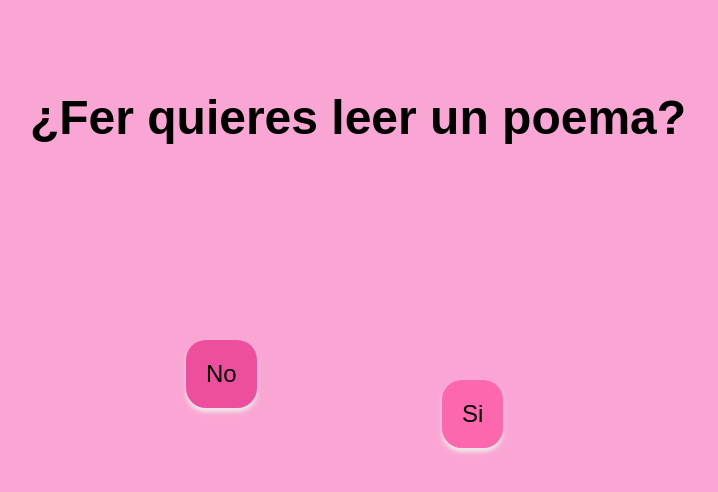
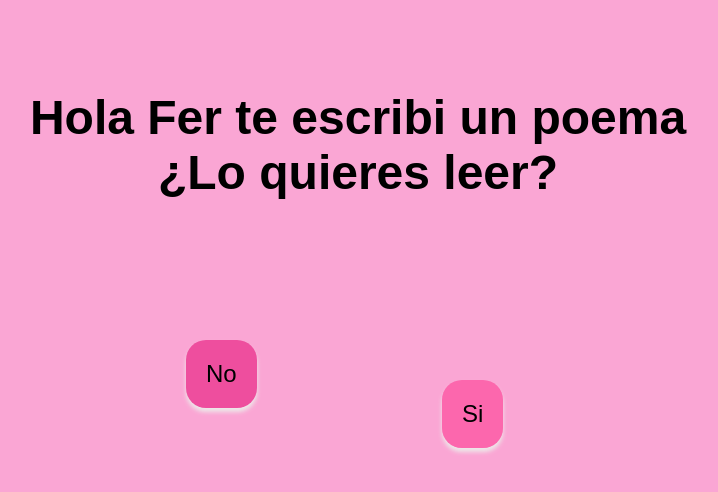
Before and after one commit to DanyZz6/Fer, a plain HTML site: page index.html in a window 1280 px wide. Shown: the whole page, without its empty margins (282-1000 px from the left). Drawn offline with Linux system fonts and the light colour scheme.

Commit message:
Update index.html

```diff
--- a/index.html
+++ b/index.html
@@ -86,7 +86,7 @@
 	</script>
 </head>
 <body>
-	<h1>¿Fer quieres leer un poema?</h1>
+	<h1>Hola Fer te escribi un poema <br> ¿Lo quieres leer?</h1>
 	<button id="si" onclick="openPoem()">No</button>
 	<button id="no" onclick="moveNoButton()">Si</button>
 
```
